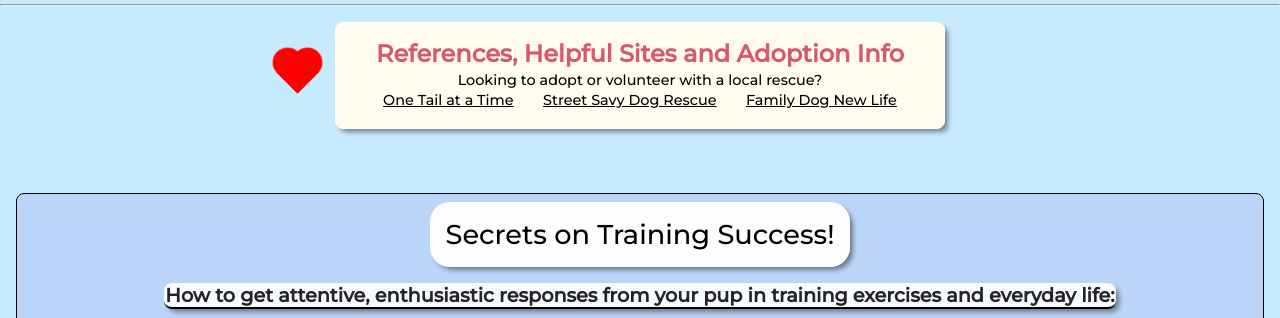
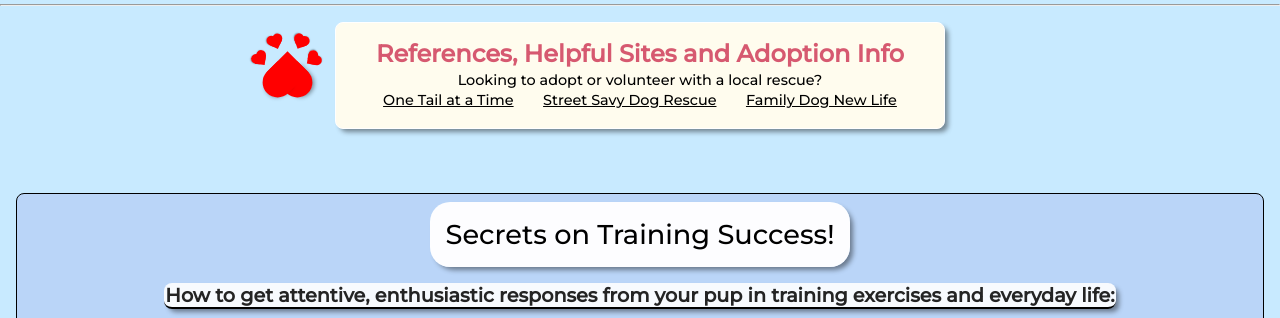
Before and after one commit to Tadashi-Croy/ideal-octo-couscous, a Django app: page /references/ in a window 1280 px wide. Shown: the part 98-416 px from the top of the page. Run offline with Django 3.2, Linux system fonts and the light colour scheme; some libraries are stand-ins or nearby versions.

Commit message:
Final CSS Work

```diff
--- a/pawsapp/static/pawsapp/style.css
+++ b/pawsapp/static/pawsapp/style.css
@@ -46,7 +46,7 @@ body{
     color: rgb(27, 27, 27);
     position: sticky;
     top: 0;
-    background-color: rgba(196, 233, 255, 0.719);
+    background-color: rgba(196, 233, 255, 0.199);
 }
 
 .hero{
@@ -1033,6 +1033,7 @@ form> .entry{
     border-top-left-radius: 50%;
     border-top-right-radius: 50%;
     background: red;
+    box-shadow: -4px -8px 11px -4px rgba(0,0,0,0.4);
 }
 .heart{
     float: left;
@@ -1041,10 +1042,11 @@ form> .entry{
     width: 75px;
     background-color: red;
     top: 13px;
-    left: 260px;
+    left: 250px;
     transform: rotate(45deg) scale(.4);
     animation: beating 1s ease 1s 3;
     animation-direction: alternate;
+    box-shadow: -4px -8px 11px -4px rgba(0,0,0,0.4);
 }
 .heart::after{
     position: relative;
@@ -1057,8 +1059,39 @@ form> .entry{
     border-top-left-radius: 50%;
     border-top-right-radius: 50%;
     background: red;
+    box-shadow: -4px -8px 11px -9px rgba(0,0,0,0.4);
+}
+.h0{
+    transform: rotate(225deg) scale(.4);
+}
+.h1{
+    position: absolute;
+    top: 120px;
+    left: 223px;
+    transform: scale(.13) rotate(8deg);
 
 }
+.h2{
+    position: absolute;
+    top: 103px;
+    left: 238px;
+    transform: scale(.13) rotate(25deg);
+
+}.h3{
+    position: absolute;
+    top: 103px;
+    left: 263px;
+    transform: scale(.13) rotate(70deg);
+
+}.h4{
+    position: absolute;
+    top: 120px;
+    left: 275px;
+    transform: scale(.13) rotate(100deg);
+
+}
+
+
 
 .black-background{
     background: rgba(0, 0, 0, 0.151);
--- a/pawsapp/templates/pawsapp/base.html
+++ b/pawsapp/templates/pawsapp/base.html
@@ -111,7 +111,7 @@
                 <br>
                 <p><i class="far fa-envelope"></i>
 
-                    <a href="mailto: kcroy@pawsitivefocusdogtraining.com">kcroy@pawsitivefocusdogtraining.com</a> </p>
+                    <a href="mailto:kcroy@pawsitivefocusdogtraining.com">kcroy@pawsitivefocusdogtraining.com</a> </p>
 
                     <p>
                         <i class="fas fa-mobile-alt"></i>
@@ -120,7 +120,7 @@
             </div>
             <div class="font-awesome-imgs">
 
-                <a href="#">
+                <a href="https://www.facebook.com/KellynsHappyPups" target="_blank">
                     <i class="fab fa-facebook"></i>
                 </a>
                 <a href="#">
--- a/pawsapp/templates/pawsapp/index.html
+++ b/pawsapp/templates/pawsapp/index.html
@@ -101,7 +101,7 @@ Pawsitive Focus Dog Training
 {% endblock %}
 
 {% block extra%}
-
+<div class="extra-space"></div>
 <div class="extra-space"></div>
 <div class="extra-space"></div>
 <div class="extra-space"></div>
--- a/pawsapp/templates/pawsapp/references_page.html
+++ b/pawsapp/templates/pawsapp/references_page.html
@@ -9,7 +9,11 @@ References
 {% block content %}
 <div class=" reference-page-body">
 
-    <div class="heart"></div>
+    <div class="heart h0"></div>
+    <div class="heart h1"></div>
+    <div class="heart h2"></div>
+    <div class="heart h3"></div>
+    <div class="heart h4"></div>
 
     <div class="reference-page-header">
         <h2>
--- a/pawsapp/views.py
+++ b/pawsapp/views.py
@@ -5,7 +5,6 @@ from .models import Appointment
 from django.utils import timezone
 from django.utils.timezone import is_aware, make_aware
 from datetime import datetime, time
-# from django.core.mail import EmailMessage
 from django.core.mail import send_mail
 
 
@@ -142,7 +141,7 @@ def get_deets(request):
         customer.save()
         send_mail(
                     'Appointment Created!',
-                    f'Person: {owner} \n {email} \nDog: {dog_name} \nTime Created and Details{dog_detail}\nSee the ADMIN Panel for more information',
+                    f'Person: {owner} \n {email} \nDog: {dog_name} \nTime Created: {datetime.now()} \nDetails: {dog_detail}\nSee the ADMIN Panel for more information',
                     'from@yourdjangoapp.com',
                     ['tadashicroy@gmail.com'],
                     fail_silently=False,
--- a/pawsitivefocus/settings.py
+++ b/pawsitivefocus/settings.py
@@ -28,7 +28,7 @@ SECRET_KEY= DJANGO_KEY
 # SECURITY WARNING: don't run with debug turned on in production!
 DEBUG = True
 
-ALLOWED_HOSTS = []
+ALLOWED_HOSTS = ['127.0.0.1']
 
 
 # Application definition
--- a/users/models.py
+++ b/users/models.py
@@ -76,7 +76,7 @@ class Dog(models.Model):
 
 
     def __str__(self):
-        return f'{self.owner}: {self.dog_name}'
+        return f'Owner: {self.owner} ::: Dog: {self.dog_name}'
 
 
 class DogForm(ModelForm):
--- a/users/views.py
+++ b/users/views.py
@@ -242,7 +242,7 @@ def update_dog(request):
 
 
 
-    dog_name = form.get('dog_name').title()
+    dog_name = form.get('dog_name').title().strip()
     age = form.get('age')
 
     if not age.isdigit():
```
Also changed, not shown: pawsapp/templates/pawsapp/404.html (added, +13 -0 lines), users/templates/users/personal_profile.html (+6 -10 lines).
